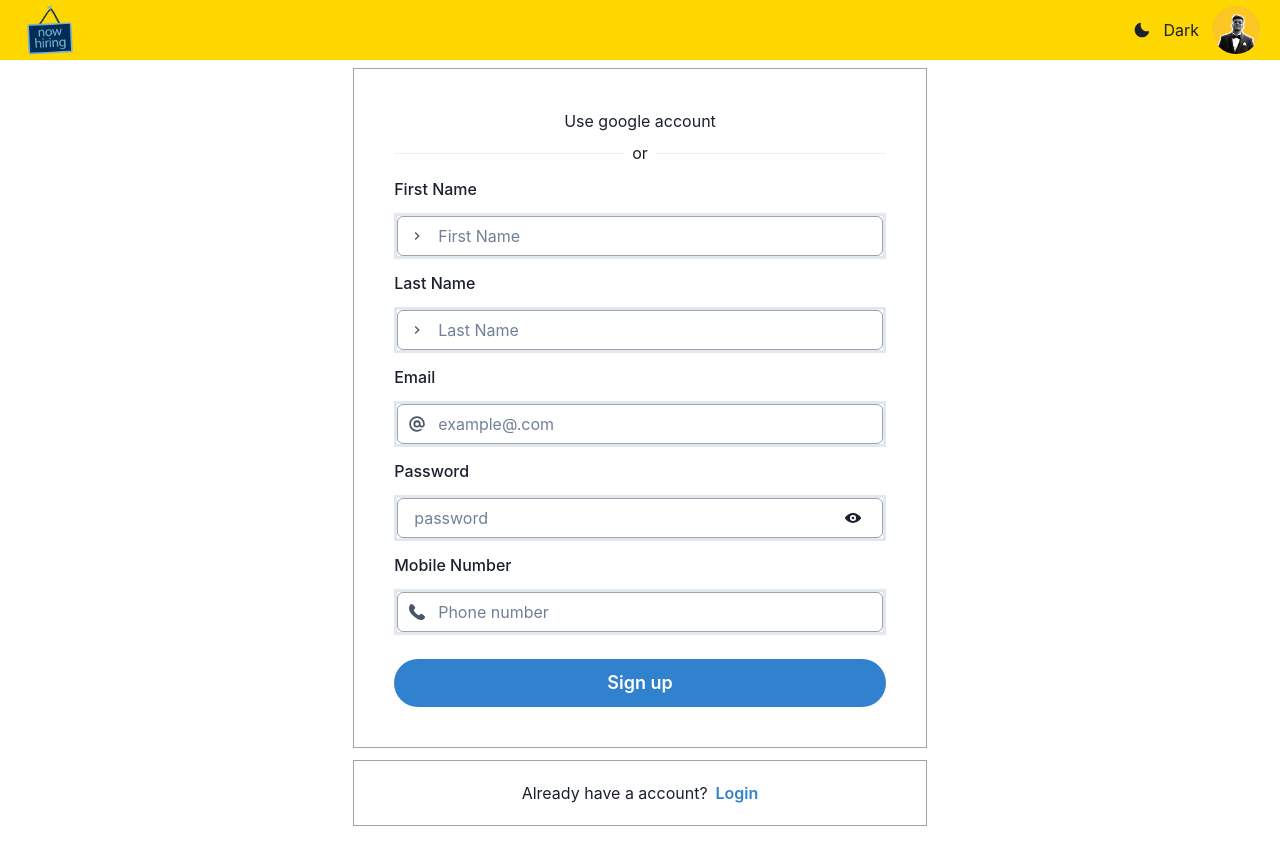
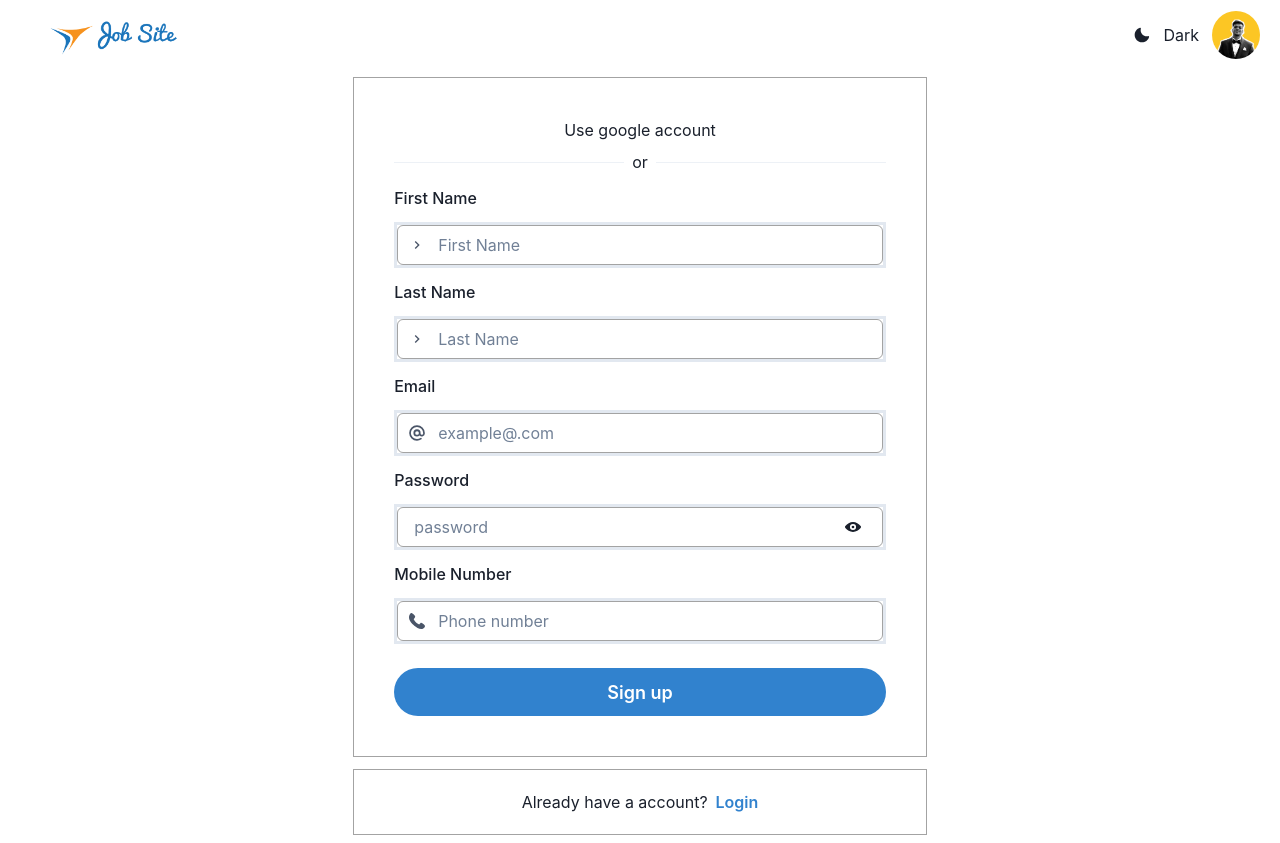
Before and after one commit to saahilanande/Frontend-JobSite, a React (Vite) app: page /register in a window 1280 px wide. Built offline with nearby package versions, Linux system fonts and the light colour scheme; what react-auth-kit would draw is missing.

Commit message:
logo fixed

```diff
--- a/src/Components/Navbar.tsx
+++ b/src/Components/Navbar.tsx
@@ -11,12 +11,13 @@ function Navbar() {
   if (location.pathname === "/login")
     return (
       <>
-        <HStack spacing="13px" marginLeft={5} marginRight={5}>
+        <HStack spacing="13px" marginLeft={10} marginRight={5}>
           <Img
             _hover={{ cursor: "pointer" }}
-            src={""}
-            boxSize={"60px"}
+            src={logo}
             padding={1}
+            maxWidth={40}
+            maxHeight={20}
           ></Img>
           <Spacer />
           <Button
@@ -37,11 +38,12 @@ function Navbar() {
     );
   return (
     <>
-      <HStack spacing="13px" marginLeft={5} marginRight={5}>
+      <HStack spacing="13px" marginLeft={10} marginRight={5}>
         <Img
           _hover={{ cursor: "pointer" }}
           src={logo}
-          boxSize={"60px"}
+          maxWidth={40}
+          maxHeight={20}
           padding={1}
         ></Img>
         <Spacer />
--- a/src/Pages/Register.tsx
+++ b/src/Pages/Register.tsx
@@ -68,7 +68,7 @@ function Register() {
   return (
     <>
       <Grid templateAreas={{ base: `"nav" "main"` }}>
-        <GridItem area="nav" bg={"gold"}>
+        <GridItem area="nav">
           <Navbar />
         </GridItem>
 
```
Also changed, not shown: src/assets/logo.png.
